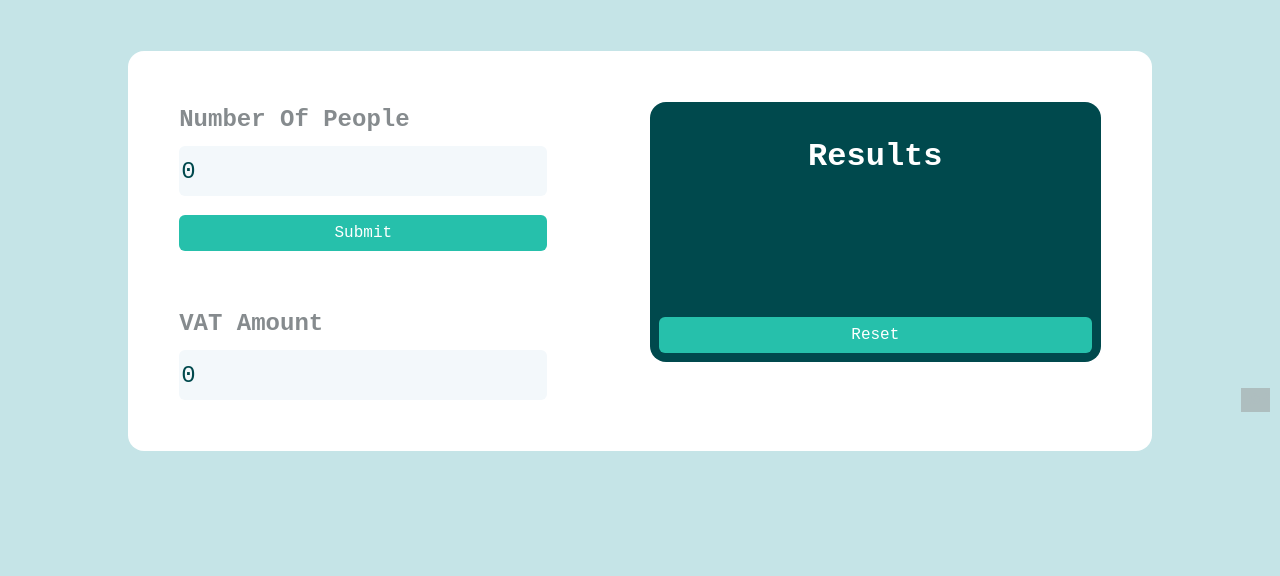
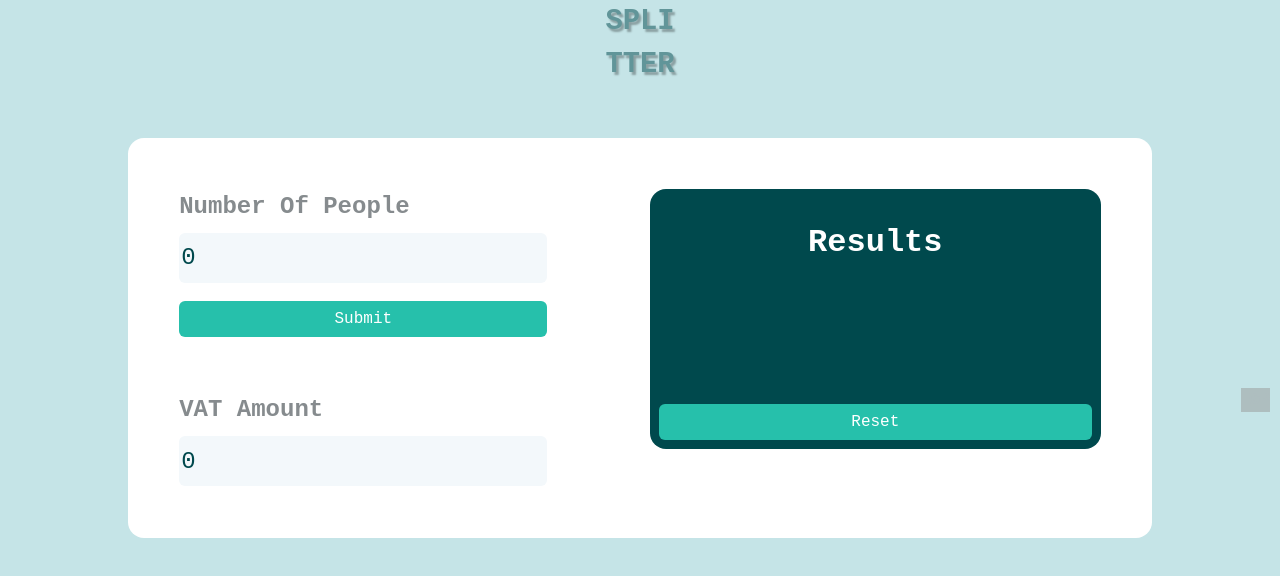
Before and after one commit to Negm24/money-divider-app, a React (Create React App) app: page / in a window 1280 px wide. Shown: the top 576 px of the page. Built offline with nearby package versions, Linux system fonts and the light colour scheme.

Commit message:
Added Title

```diff
--- a/src/components/Main.js
+++ b/src/components/Main.js
@@ -82,6 +82,14 @@ export default function Main() {
   return (
     <>
     <div id='Grided'>
+        <div id='titleContainer'>
+            <div className='title'>
+                SPLI
+            </div>
+            <div className='title'>
+                TTER
+            </div>
+        </div>
         <div id='MainAppContainer'>
             <div id='SidesContainer'>
                 <div id='LeftSided'>
--- a/src/components/css/Main.css
+++ b/src/components/css/Main.css
@@ -26,6 +26,14 @@ body{
 #Grided{
     display: grid;
     place-items: center;
+}
+
+#titleContainer{
+    font-family: monospace;
+    font-size: 180%;
+    color: var(--Verydarkcyan);
+    opacity: .5;
+    text-shadow: #0000009a 2.5px 2.5px 2px;
 }
 
 #MainAppContainer{
```
